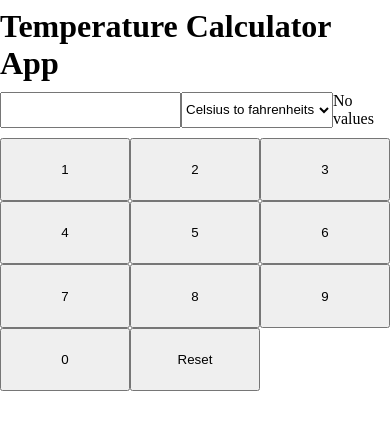
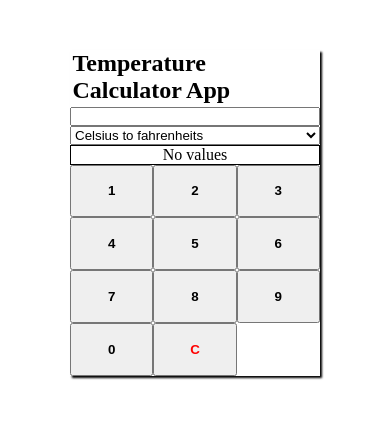
Before and after one commit to Heliosoto1987/calculatorApp, a React (Create React App) app: page / in a window 390 px wide. Shown: the top 430 px of the page. Built offline with nearby package versions, Linux system fonts and the light colour scheme.

Commit message:
types of accessories added

```diff
--- a/src/App.jsx
+++ b/src/App.jsx
@@ -1,5 +1,5 @@
 import React from 'react';
-import './App.scss';
+import './styles/App.scss';
 import { CalculatorScreen } from './components/CalculatorScreen';
 
 function App() {
--- a/src/components/CalculatorComponets/CalculatorButtons.jsx
+++ b/src/components/CalculatorComponets/CalculatorButtons.jsx
@@ -1,13 +1,22 @@
 //vendor
 import React from 'react';
+//styles
+import '../../styles/calculatorButtons.scss'
+//propTypes
+import PropTypes from 'prop-types'
 
-export const CalculatorButtons = ({ valueNumber, handLeButtonPress }) => {
+export const CalculatorButtons = ({ value, handLeButtonPress }) => {
   return (
       <button
+      className="calculatorButtons"
       onClick={ handLeButtonPress }
-      value={ valueNumber }
+      value={ value }
       >
-      { valueNumber }
+      { value }
       </button>
   )
 }
+
+CalculatorButtons.propTypes = {
+  handLeButtonPress: PropTypes.func.isRequired,
+}
--- a/src/components/CalculatorComponets/CalculatorInput.jsx
+++ b/src/components/CalculatorComponets/CalculatorInput.jsx
@@ -1,5 +1,7 @@
 //vendor
 import React from 'react';
+//PropTypes
+import PropTypes from 'prop-types';
 
 export const CalculatorInput = ({ inputState, handLeInputChange }) => {
     return (
@@ -7,7 +9,13 @@ export const CalculatorInput = ({ inputState, handLeInputChange }) => {
         value={ inputState }
         type="text"
         onChange={ handLeInputChange }
+        className="calculatorInput"
         >
         </input>
     )
 }
+
+CalculatorInput.propTypes = {
+    handLeInputChange: PropTypes.func.isRequired,
+    inputState: PropTypes.string.isRequired,
+  }
--- a/src/components/CalculatorComponets/CalculatorOptions.jsx
+++ b/src/components/CalculatorComponets/CalculatorOptions.jsx
@@ -1,14 +1,23 @@
 //vendor
-import React from 'react'
+import React from 'react';
 //globalVariables
-import { typesOfTemperatures } from '../globalVariables/typesOfTemperatures';
+import { typesOfTemperatures } from '../../globalVariables/typesOfTemperatures';
+//PropTypes
+import PropTypes from 'prop-types';
+
 const {temperature1, temperature2} = typesOfTemperatures
 
 export const CalculatorOptions = ({ handLeOptionsChange }) => {
   return (
-    <select onClick={ handLeOptionsChange }>
+    <select
+    className="calculatorOptions"
+    onClick={ handLeOptionsChange }>
       <option value={ temperature1 }>Celsius to fahrenheits</option>
       <option value={ temperature2 }>Fahrenheits to celsius</option>
     </select>
   )
 }
+
+CalculatorOptions.propTypes = {
+  handLeOptionsChange: PropTypes.func.isRequired,
+}
--- a/src/components/CalculatorScreen.jsx
+++ b/src/components/CalculatorScreen.jsx
@@ -9,14 +9,11 @@ import { celsiusToFahrenheit, fahrenheitToCelsius } from '../utils/utils'
 //styles
 import '../styles/calculatorScreen.scss';
 //globalVariables
-import { typesOfTemperatures } from './globalVariables/typesOfTemperatures';
-
-
-
+import { typesOfTemperatures } from '../globalVariables/typesOfTemperatures';
 const arrayButtons = [1,2,3,4,5,6,7,8,9,0];
 
 export const CalculatorScreen = () => {
-  const {temperature1} = typesOfTemperatures
+  const {temperature1} = typesOfTemperatures;
   const [inputState, setInputState] = useState('');
   const [initialTemp, setInitialTemp] = useState(temperature1);
   const [result, setResult] = useState(0);
@@ -48,7 +45,7 @@ export const CalculatorScreen = () => {
   return (
     <main className="calculator">
       <div className="calculator__container">
-        <h1 className="container__title">Temperature Calculator App</h1>
+      <h2 className="container__title">Temperature Calculator App</h2>
         <div className="container__size">
         <CalculatorInput
         inputState={ inputState }
@@ -65,15 +62,13 @@ export const CalculatorScreen = () => {
         arrayButtons.map( i =>
         <CalculatorButtons
         handLeButtonPress={ handLeButtonPress }
-              valueNumber={ i + 0 }
-              key={ i + 0} />)
-              //using index to place the key as these sticks will be static //
+        value={ i + 0 }
+        key={ `button${i + 0}` } />)
         }
         <CalculatorButtons
         handLeButtonPress={() => setInputState(0)}
-            valueNumber={ 'Reset' } />
+        value={ 'C' } />
         </div>
-
       </div>
     </main>
   )
--- /dev/null
+++ b/src/styles/calculatorButtons.scss
@@ -0,0 +1,7 @@
+.calculatorButtons{
+    font-weight: bold;
+}
+
+.calculatorButtons:last-child{
+    color: red;
+}
--- a/src/styles/calculatorScreen.scss
+++ b/src/styles/calculatorScreen.scss
@@ -4,22 +4,54 @@
 }
 
 .calculator__container {
-    margin-top: 2%;
+    margin-top: 5%;
+    box-shadow: black 2px 2px 2px;
 }
 
 .container__title{
-    margin-bottom: 10px;
+    margin-bottom: 1%;
+    padding-left: 1%;
 }
 
 .container__size{
     display: flex;
-    justify-content: space-between;
+    height: min-content;
+    text-align: center;
 }
-
 .container__buttons{
     display: grid;
     grid-template-columns: 1fr 1fr 1fr;
-    width: 100%;
-    height: 30vh;
-    margin-top: 10px;
+    min-height: 25vh;
 }
+
+.calculatorPrint__result{
+    align-self: center;
+    border: 1px solid black;
+}
+
+@media (max-width: 450px){
+    .calculator__container {
+        margin-top: 50px;
+        width: 250px;
+    }
+
+    .container__size{
+        display: flex;
+        flex-direction: column;
+        width: 250px;
+    }
+    .calculatorPrint__result{
+        text-align: center;
+        width: 100%;
+    }
+}
+
+@media (min-width: 1500px){
+    .calculator__container {
+        margin-top: 100px;
+    }
+    .container__size{
+        font-size: 2rem;
+    }
+
+}
```
Also changed, not shown: src/globalVariables/typesOfTemperatures.js (renamed from src/components/globalVariables/typesOfTemperatures.js), src/styles/App.scss (renamed from src/App.scss). Lines whose indentation alone changed are shown as unchanged.
